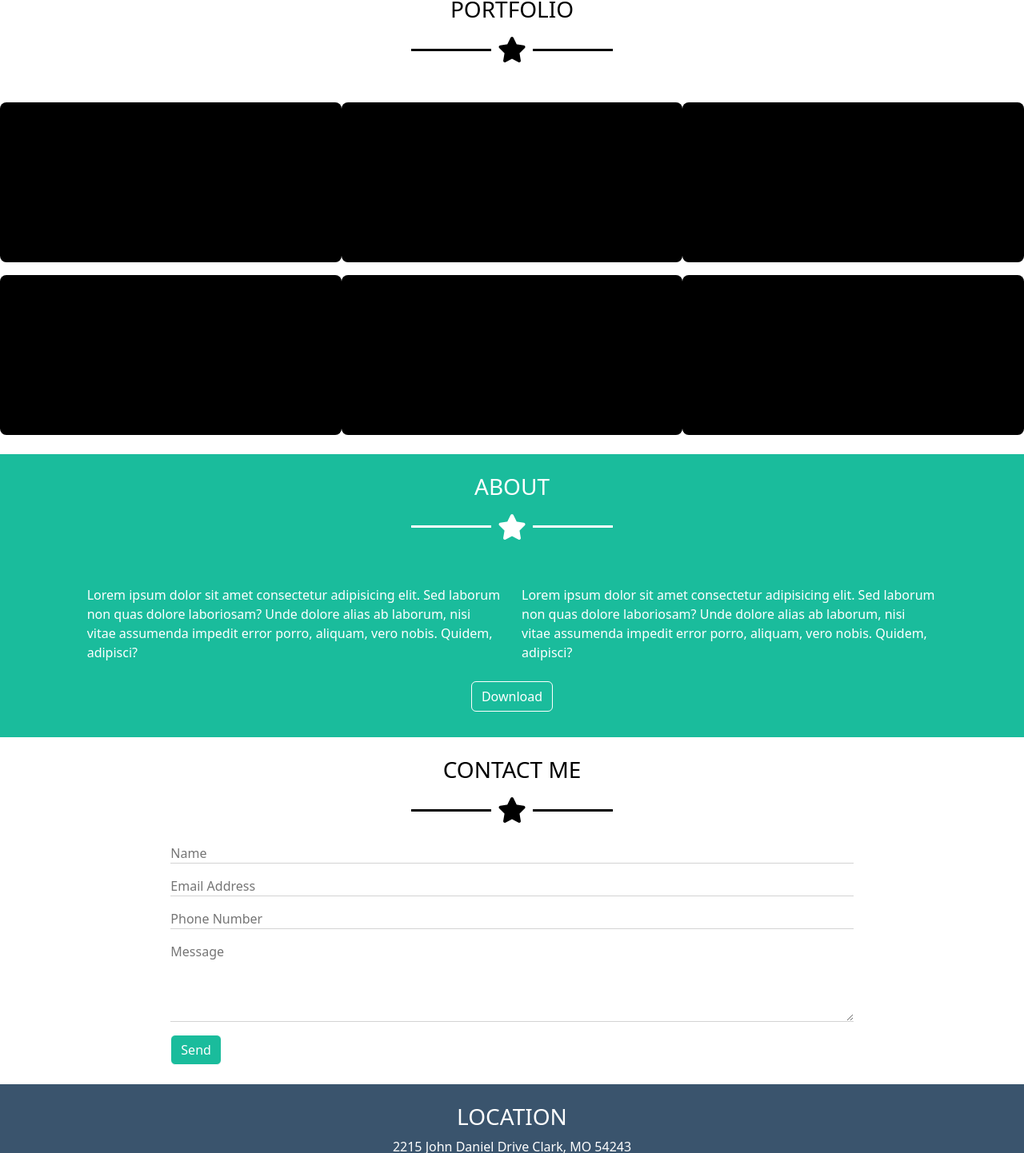
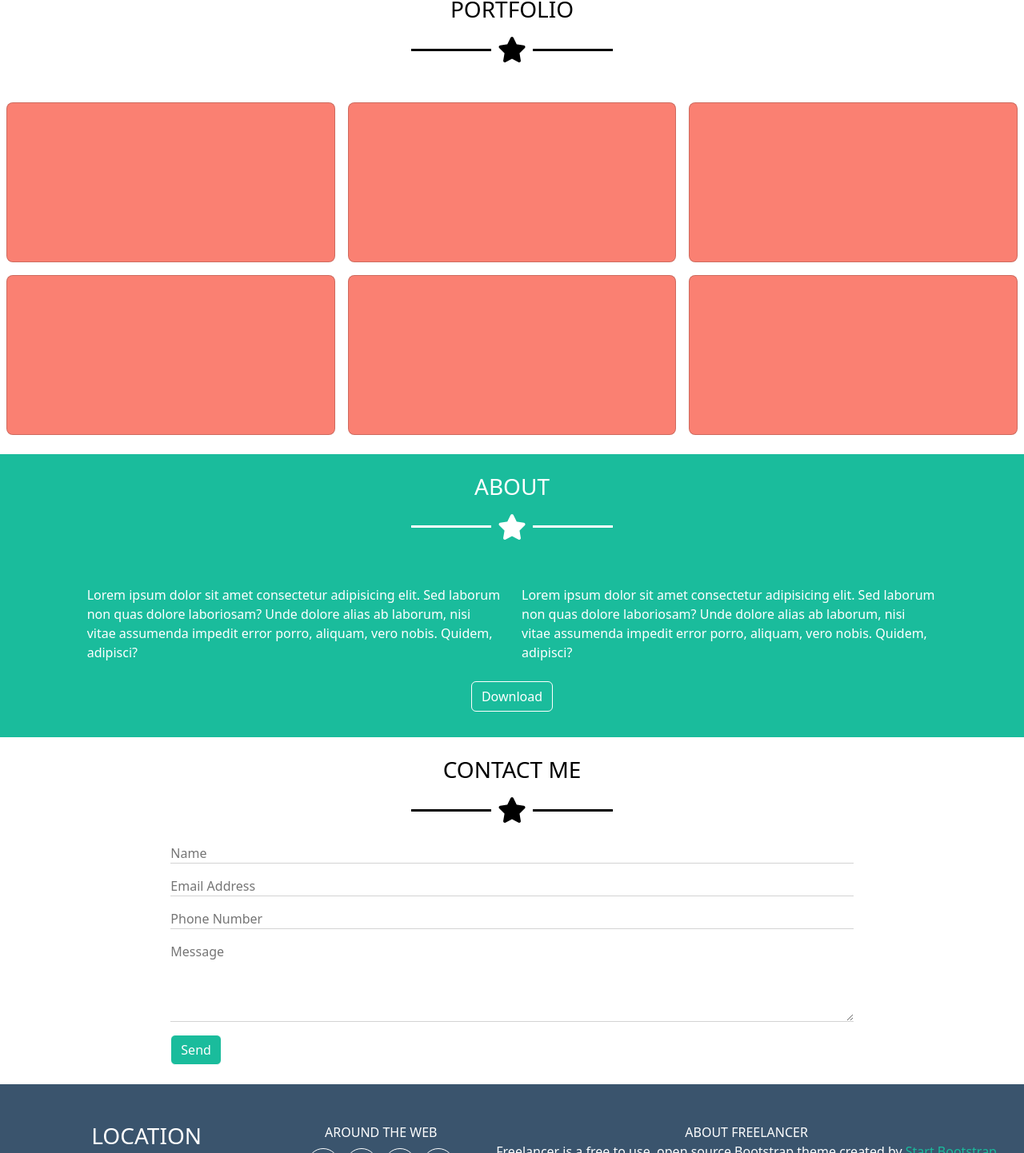
Before and after one commit to PicGigi/html-css-bootstrap-freelancer, a plain HTML site: page index.html in a window 1280 px wide. Shown: the part 579-2021 px from the top of the page at 80% size. Drawn offline with nearby package versions, Linux system fonts and the light colour scheme.

Commit message:
Small Changes

```diff
--- a/index.html
+++ b/index.html
@@ -19,13 +19,13 @@
 <body>
 
     <!--TOP BAR-->
-    <header class=" gray d-flex justify-content-between align-items-center pt-4 pb-4 ps-3 pe-3 text-white">
+    <header class="gray d-flex justify-content-between align-items-center pt-4 pb-4 ps-3 pe-3 text-white">
         <div class="fs-4">START BOOTSTRAP</div>
         <i class="fa-solid fa-bars d-block d-sm-block d-md-none fs-4"></i>
         <div class="d-none d-md-block">
-            <a href="#!" class="text-decoration-none text-white me-3">PORTFOLIO</a>
-            <a href="#!" class="text-decoration-none text-white me-3">ABOUT</a>
-            <a href="#!" class="text-decoration-none text-white me-3">CONTACT</a>
+            <a href="#!" class="green_hover text-decoration-none text-white me-3">PORTFOLIO</a>
+            <a href="#!" class="green_hover text-decoration-none text-white me-3">ABOUT</a>
+            <a href="#!" class="green_hover text-decoration-none text-white me-3">CONTACT</a>
         </div>
     </header>
 
@@ -51,15 +51,16 @@
         </div>
 
         <div class="prova row row-cols-1 row-cols-md-2 row-cols-lg-3 g-3 mt-4 mb-4">
-            <div class="col card bg-black rounded-3"></div>
-            <div class="col card bg-black rounded-3"></div>
-            <div class="col card bg-black rounded-3"></div>
-            <div class="col card bg-black rounded-3"></div>
-            <div class="col card bg-black rounded-3"></div>
-            <div class="col card bg-black rounded-3"></div>
+            <div class="col"> <div class="card rounded-3"></div></div>
+            <div class="col"> <div class="card rounded-3"></div></div>
+            <div class="col"> <div class="card rounded-3"></div></div>
+            <div class="col"> <div class="card rounded-3"></div></div>
+            <div class="col"> <div class="card rounded-3"></div></div>
+            <div class="col"> <div class="card rounded-3"></div></div>
         </div>
     </section>
 
+    <!--ABOUT-->
     <section class="green d-flex flex-column align-items-center text-white pb-4">
         <h3 class="mt-4">ABOUT</h3>
         <div class="text-white d-flex align-items-center">
@@ -97,9 +98,13 @@
     </section>
 
     <!--LOCATION-->
-    <section class="gray-2 d-flex flex-column align-items-center text-white pb-4">
+    <section class="gray-2 d-flex justify-content-center flex-wrap text-white pb-4">
+        <div class="d-flex flex-column align-items-center m-4">
             <h3 class="mt-4">LOCATION</h3>
             <span>2215 John Daniel Drive Clark, MO 54243</span>
+        </div>
+
+        <div class="d-flex flex-column align-items-center m-4">
             <span class="mt-4">AROUND THE WEB</span>
             <div class="d-flex mt-1">
                 <div class="socials border border-white rounded-circle m-1">
@@ -114,22 +119,22 @@
                 <div class="socials border border-white rounded-circle m-1">
                     <i class="fa-brands fa-linkedin-in"></i>
                 </div>
+            </div>
+        </div>
 
-
-        </div>
+        <div class="d-flex flex-column align-items-center m-4">
             <span class="mt-4">ABOUT FREELANCER</span>
             <div class="text-center">
                 <span>Freelancer is a free to use, open source Bootstrap theme created by</span>
                 <span class="green-link">Start Bootstrap</span>
             </div>
+        </div>
     </section>
 
+    <!--FOOTER-->
     <footer class="gray text-center text-white pt-5 pb-5">
         <span>Copyright Your Website 2019</span>
-
-
     </footer>
-
 
 </body>
 </html>
--- a/style.css
+++ b/style.css
@@ -25,6 +25,7 @@
 
 .card{
     height: 200px;
+    background-color: salmon;
 }
 
 .prova{
@@ -56,3 +57,7 @@ textarea{
     justify-content: center;
     align-items: center;
 }
+
+.green_hover:hover{
+    color: #1abc9c !important;
+}
```
Lines whose indentation alone changed are shown as unchanged.
